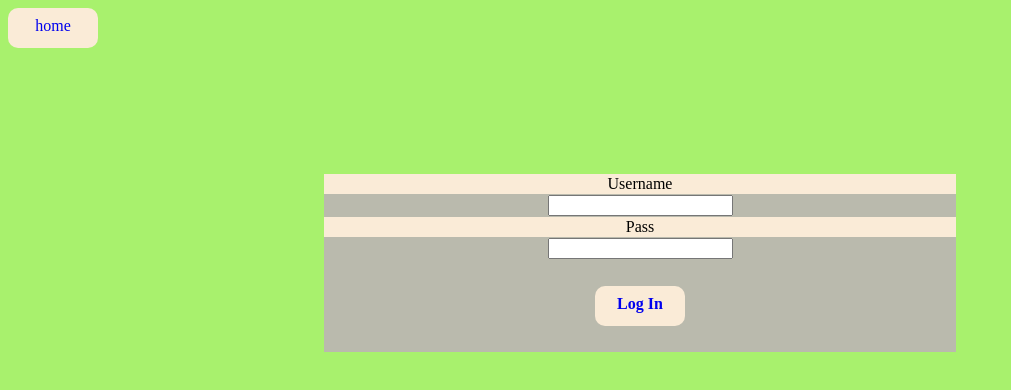
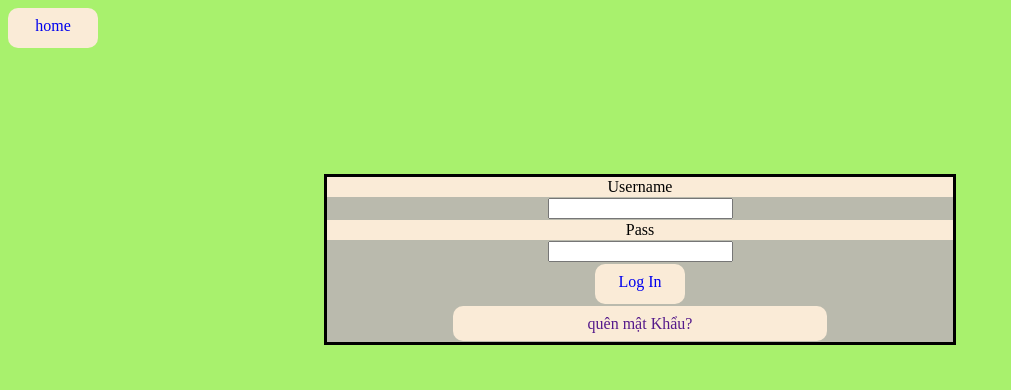
Before and after one commit to maidz001/DKTM, a plain HTML site: page public_html/demo.html in a window 1280 px wide. Shown: the whole page, without its empty margins (0-1011 px from the left). Drawn offline with Linux system fonts and the light colour scheme.

Commit message:
commit lan 10

```diff
--- a/public_html/demo.html
+++ b/public_html/demo.html
@@ -10,7 +10,7 @@
     <a href="./index.html">home</a><br />
 
     <div class="demo">
-      <table>
+      <table class="demo">
         <form action="">
           <tr>
             <td class="td1">Username</td>
@@ -25,7 +25,10 @@
             <td><input type="password" name="" id="" /></td>
           </tr>
           <tr>
-            <th><a href="./">Log In</a></th>
+            <td class="login"><a class="demo" href="./">Log In</a></td>
+          </tr>
+          <tr>
+            <td class="demo1"><a class="demo1" href="">quên mật Khẩu?</a></td>
           </tr>
         </form>
       </table>
--- a/public_html/style.css
+++ b/public_html/style.css
@@ -83,3 +83,19 @@ a.maidz {
 a.maidz.maidz1 {
   margin-left: 0%;
 }
+td.td1 {
+  margin-top: 5px;
+}
+th.login {
+  margin-top: 1px;
+}
+table.demo {
+  border: solid;
+}
+h5 {
+  text-align: center;
+}
+a.demo1 {
+  width: 60%;
+  height: 70%;
+}
```
